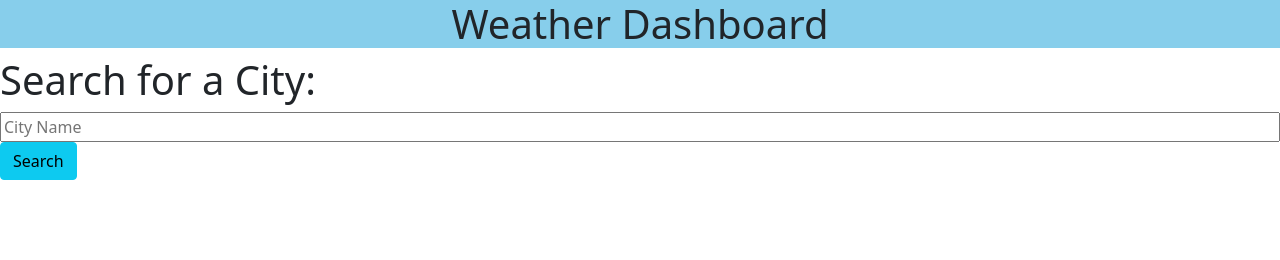
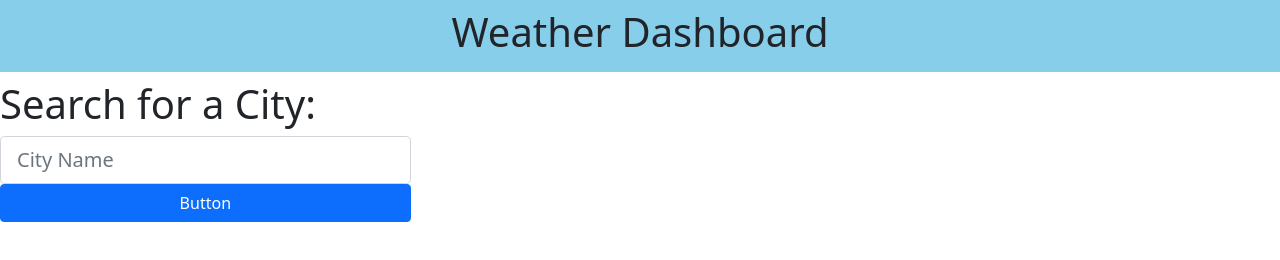
Before and after one commit to Billygm/Weather-Dashboard, a plain HTML site: page index.html in a window 1280 px wide. Drawn offline with nearby package versions, Linux system fonts and the light colour scheme.

Commit message:
fixed some stylings with bootstrap

```diff
--- a/index.html
+++ b/index.html
@@ -1,29 +1,34 @@
 <!DOCTYPE html>
 <html lang="en">
+
 <head>
     <meta charset="UTF-8">
     <meta http-equiv="X-UA-Compatible" content="IE=edge">
     <meta name="viewport" content="width=device-width, initial-scale=1.0">
     <title>5-Day Forecast</title>
-    <link href="https://cdn.jsdelivr.net/npm/bootstrap@5.1.3/dist/css/bootstrap.min.css" rel="stylesheet" integrity="sha384-1BmE4kWBq78iYhFldvKuhfTAU6auU8tT94WrHftjDbrCEXSU1oBoqyl2QvZ6jIW3" crossorigin="anonymous">
+    <link href="https://cdn.jsdelivr.net/npm/bootstrap@5.1.3/dist/css/bootstrap.min.css" rel="stylesheet"
+        integrity="sha384-1BmE4kWBq78iYhFldvKuhfTAU6auU8tT94WrHftjDbrCEXSU1oBoqyl2QvZ6jIW3" crossorigin="anonymous">
     <link rel="stylesheet" href="./assets/css/style.css" />
 </head>
+
 <body>
-    <header>
+    <header class="p-2 mb-2">
         <h1>Weather Dashboard</h1>
     </header>
 
-    <aside>
-        <h1>Search for a City:</h1>
-        <form id="cityName">
-            <input type="text" class="form-input w-100" placeholder="City Name" />
-            <br/>
-            <button class="btn btn-info">Search</button>
-        </form>
-    </aside>
+    <div class="row">
+        <aside class="col-4">
+            <h1>Search for a City:</h1>
+            <form id="cityName">
+                <input class="form-control form-control-lg" type="text" placeholder="City Name">
+                <button class="btn btn-primary col-12" type="button">Button</button>
+            </form>
+        </aside>
 
-    <main id="forecast"></main>
+        <main id="forecast" class="col-8"></main>
+    </div>
 
     <script src="./assets/js/script.js"></script>
 </body>
+
 </html>
```
Also changed, not shown: assets/css/style.css (line endings or trailing spaces).
